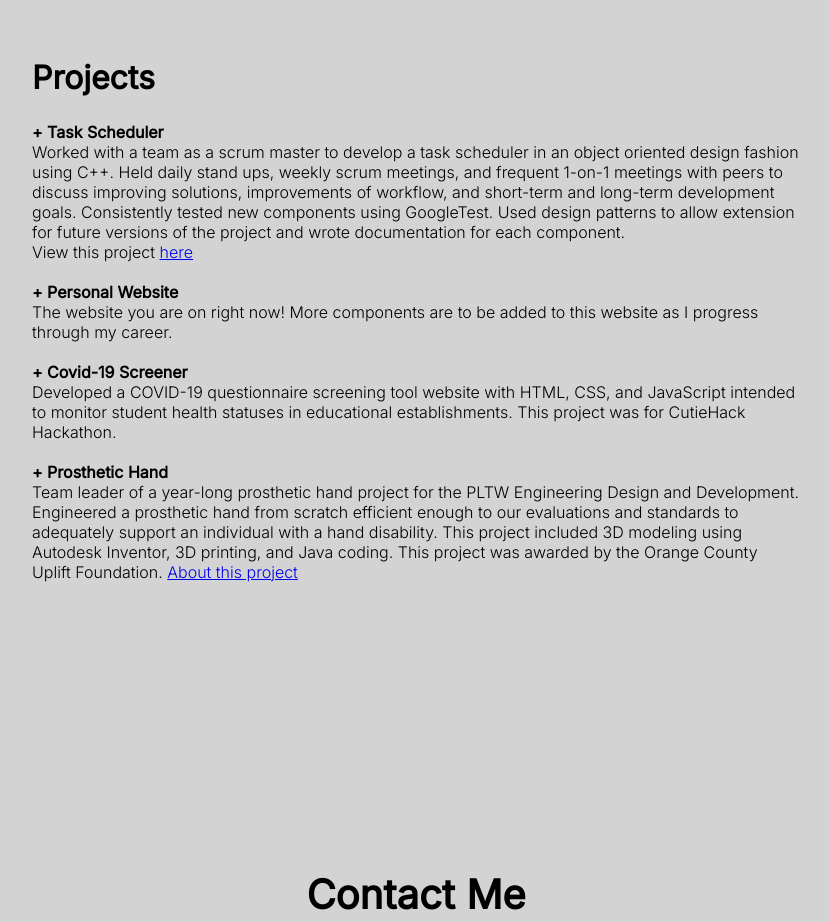
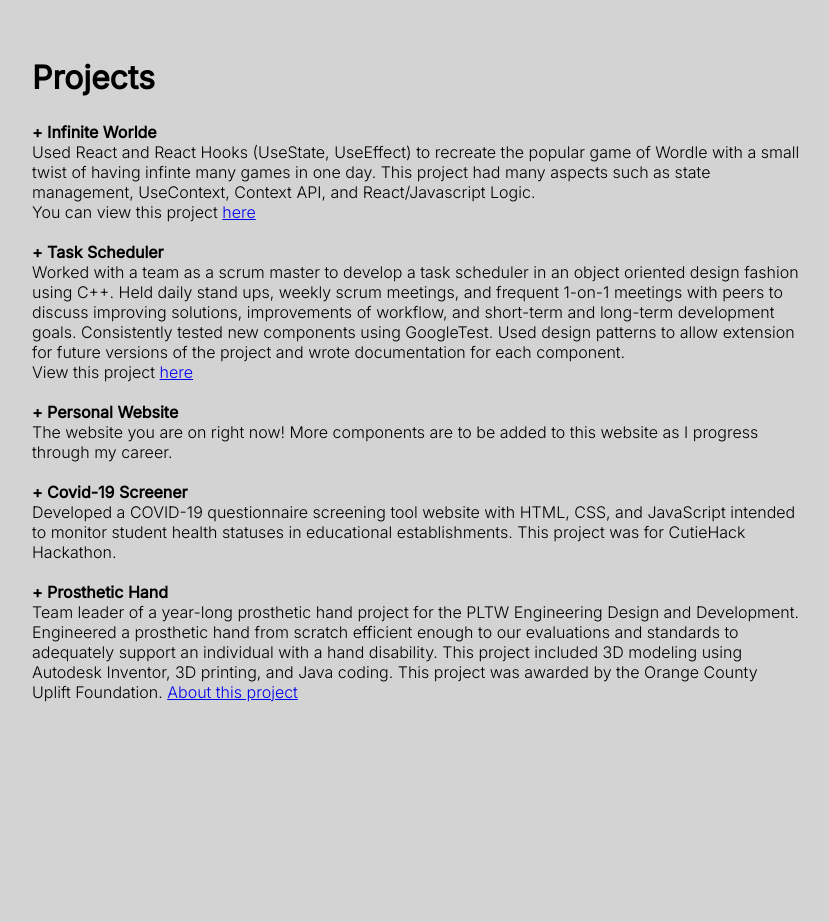
Before and after one commit to rjdahomie/rjdahomie.github.io, a plain HTML site: page index.html in a window 1280 px wide. Shown: the part 1280-2202 px from the top of the page, without its empty margins (224-1053 px from the left). Drawn offline with Linux system fonts and the light colour scheme.

Commit message:
React project added

```diff
--- a/index.html
+++ b/index.html
@@ -72,6 +72,16 @@
     <div class="projects-container" id="projects-section">
         <h1 class="text-project-header">Projects</h1>
         <p class="text-projects">
+            <b>+ Infinite Worlde </b> <br>
+            Used React and React Hooks (UseState, UseEffect) to recreate the popular game
+            of Wordle with a small twist of having infinte many games in one day. This project
+            had many aspects such as state management, UseContext, Context API, and React/Javascript
+            Logic.
+            <br>
+            You can view this project
+            <a href="https://github.com/rjdahomie/infinite-wordle" target="_blank"> here </a> <br>
+            <br>
+
             <b>+ Task Scheduler </b> <br>
             Worked with a team as a scrum master to develop a task scheduler in an object
             oriented design fashion using C++. Held daily stand ups, weekly scrum meetings,
```
